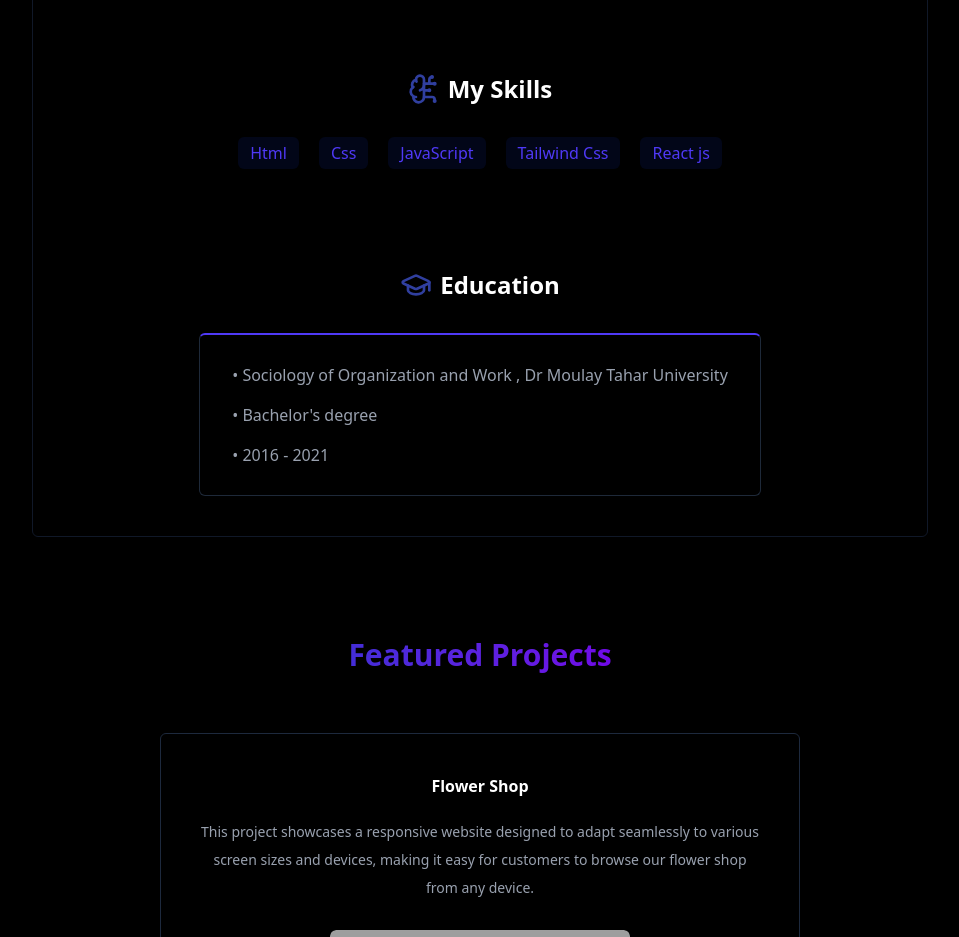
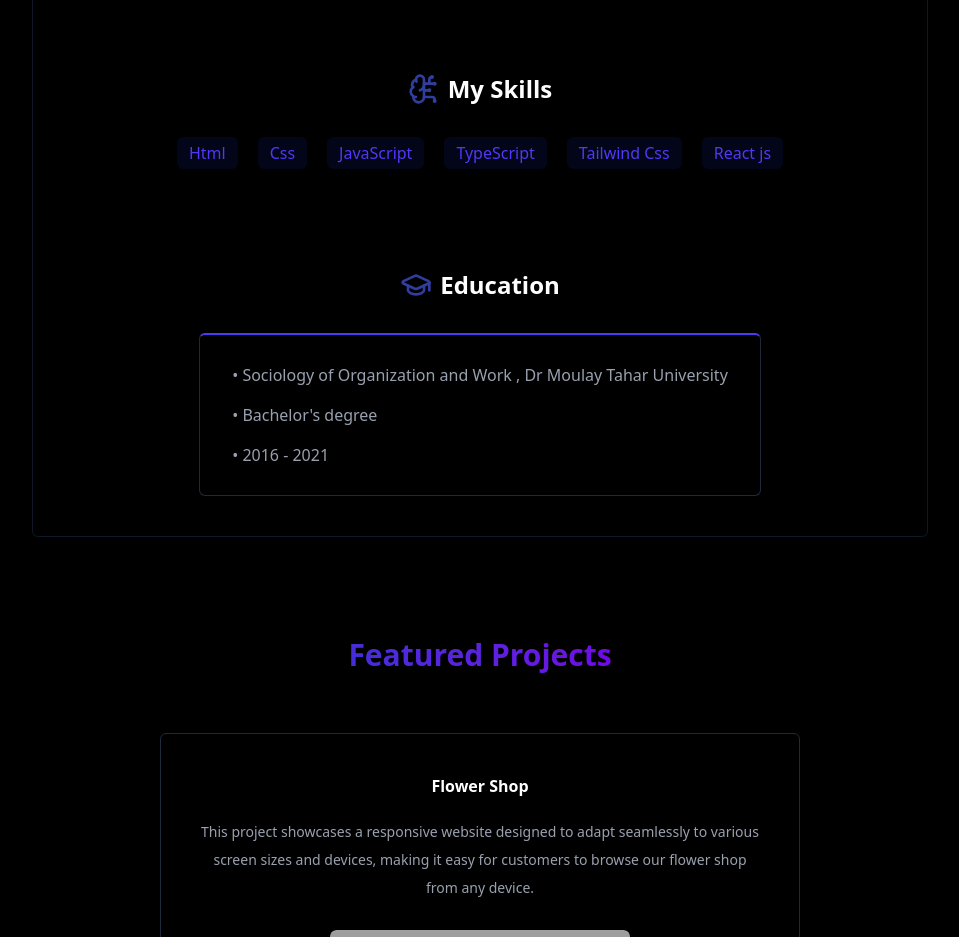
Before and after one commit to SBen3/Abdellah_Smahi_Portofolio, a React (Vite) app: page / in a window 1280 px wide. Shown: the part 1520-2457 px from the top of the page, without its empty margins (160-1119 px from the left). Built offline with nearby package versions, Linux system fonts and the light colour scheme; grey boxes are pictures that could not be loaded.

Commit message:
Update about.jsx

```diff
--- a/src/pages/about.jsx
+++ b/src/pages/about.jsx
@@ -51,6 +51,9 @@ function About() {
                 JavaScript
               </li>
               <li className="text-center bg-slate-950 text-indigo-600 rounded-md py-1 px-3 hover:opacity-80 hover:-translate-y-1 duration-300 cursor-pointer">
+                TypeScript
+              </li>
+              <li className="text-center bg-slate-950 text-indigo-600 rounded-md py-1 px-3 hover:opacity-80 hover:-translate-y-1 duration-300 cursor-pointer">
                 Tailwind Css
               </li>
               <li className="text-center bg-slate-950 text-indigo-600 rounded-md py-1 px-3 hover:opacity-80 hover:-translate-y-1 duration-300 cursor-pointer">
```
